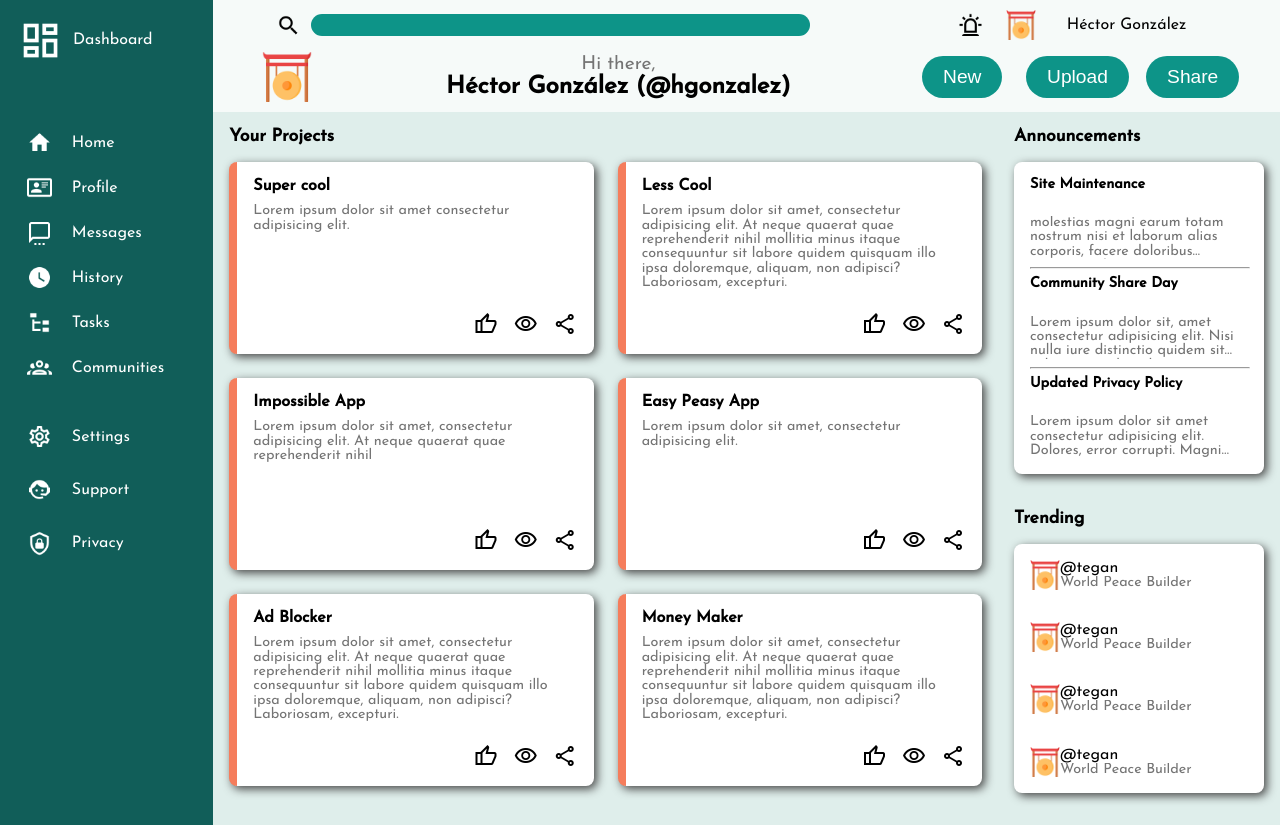
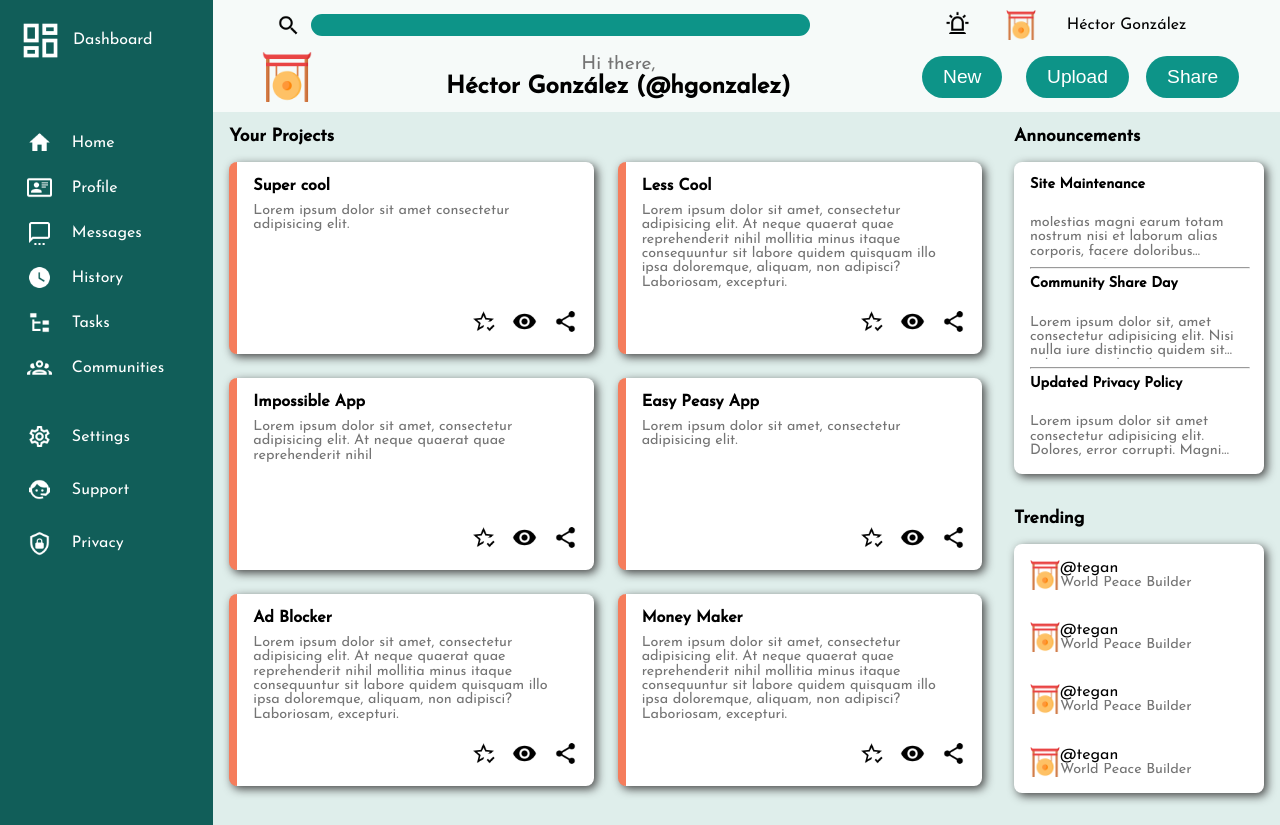
Before and after one commit to hectorgonzalezo/admin-dashboard, a plain HTML site: page index.html in a window 1280 px wide. Drawn offline with nearby package versions, Linux system fonts and the light colour scheme.

Commit message:
Add links and update icons in projects

```diff
--- a/index.html
+++ b/index.html
@@ -18,7 +18,7 @@
                 <input type="image" id="search-image" alt="Search" class="header-icon" src="images/magnify.png">
                 <input type="search" name="search" id="search">
             </form>
-            <img src="images/alarm-light-outline.png" alt="Alarm icon" class="header-icon">
+            <a href=""><img src="images/alarm-light-outline.png" alt="Alarm icon" class="header-icon"></a>
             <img src="images/gong.png" alt="Gong icon" id="gong-small">
             <h3>Héctor González</h3>
         </div>
@@ -42,42 +42,60 @@
         </div>
         <ul>
             <li>
+                <a href="#">
                     <img src="images/home.png" alt="home-icon" class="sidebar-icon">
                     <h2>Home</h2>
+                </a>
             </li>
             <li>
+                <a href="">
                     <img src="images/card-account-details-outline.png" alt="Profile icon" class="sidebar-icon">
                     <h2>Profile</h2>
+                </a>
             </li>
             <li>
+                <a href="">
                     <img src="images/message-settings-outline.png" alt="Messages icon" class="sidebar-icon">
                     <h2>Messages</h2>
+                </a>
             </li>
             <li>
+                <a href="">
                     <img src="images/clock.png" alt="History icon" class="sidebar-icon">
                     <h2>History</h2>
+                </a>
             </li>
             <li>
+                <a href="">
                     <img src="images/file-tree.png" alt="Tasks icon" class="sidebar-icon">
                     <h2>Tasks</h2>
+                </a>
             </li>
             <li>
+                <a href="">
                     <img src="images/account-group-outline.png" alt="Communities icon" class="sidebar-icon">
                     <h2>Communities</h2>
+                </a>
             </li>
         </ul>
         <ul>
             <li>
+                <a href="">
                     <img src="images/cog-outline.png" alt="Settings icon" class="sidebar-icon">
                     <h2>Settings</h2>
+                </a>
             </li>
             <li>
+                <a href="">
                     <img src="images/face-agent.png" alt="Support icon" class="sidebar-icon">
                     <h2>Support</h2>
+                </a>
             </li>
             <li>
+                <a href="">
                     <img src="images/shield-lock-outline.png" alt="Privacy icon" class="sidebar-icon">
                     <h2>Privacy</h2>
+                </a>
             </li>
         </ul>
     </nav>
@@ -89,9 +107,9 @@
                     <h3>Super cool</h3>
                     <p>Lorem ipsum dolor sit amet consectetur adipisicing elit. </p>
                     <div class="project-icons">
-                        <span class="material-symbols-outlined">thumb_up</span>
-                        <span class="material-symbols-outlined">visibility</span>
-                        <span class="material-symbols-outlined">share</span>
+                        <a href=""><img src="images/star-check-outline.png" alt="Like" class="project-icon"></a>
+                        <a href=""><img src="images/eye.png" alt="View" class="project-icon"></a>
+                        <a href=""><img src="images/share-variant.png" alt="" class="project-icon"></a>
                     </div>
                 </article>
                 <article>
@@ -101,9 +119,9 @@
                         mollitia minus itaque consequuntur sit labore quidem quisquam illo ipsa doloremque, aliquam, non
                         adipisci? Laboriosam, excepturi.</p>
                     <div class="project-icons">
-                        <span class="material-symbols-outlined">thumb_up</span>
-                        <span class="material-symbols-outlined">visibility</span>
-                        <span class="material-symbols-outlined">share</span>
+                        <a href=""><img src="images/star-check-outline.png" alt="Like" class="project-icon"></a>
+                        <a href=""><img src="images/eye.png" alt="View" class="project-icon"></a>
+                        <a href=""><img src="images/share-variant.png" alt="" class="project-icon"></a>
                     </div>
                 </article>
                 <article>
@@ -112,18 +130,18 @@
                         nihil
                     </p>
                     <div class="project-icons">
-                        <span class="material-symbols-outlined">thumb_up</span>
-                        <span class="material-symbols-outlined">visibility</span>
-                        <span class="material-symbols-outlined">share</span>
+                        <a href=""><img src="images/star-check-outline.png" alt="Like" class="project-icon"></a>
+                        <a href=""><img src="images/eye.png" alt="View" class="project-icon"></a>
+                        <a href=""><img src="images/share-variant.png" alt="" class="project-icon"></a>
                     </div>
                 </article>
                 <article>
                     <h3>Easy Peasy App</h3>
                     <p>Lorem ipsum dolor sit amet, consectetur adipisicing elit. </p>
                     <div class="project-icons">
-                        <span class="material-symbols-outlined">thumb_up</span>
-                        <span class="material-symbols-outlined">visibility</span>
-                        <span class="material-symbols-outlined">share</span>
+                        <a href=""><img src="images/star-check-outline.png" alt="Like" class="project-icon"></a>
+                        <a href=""><img src="images/eye.png" alt="View" class="project-icon"></a>
+                        <a href=""><img src="images/share-variant.png" alt="" class="project-icon"></a>
                     </div>
                 </article>
                 <article>
@@ -133,9 +151,9 @@
                         mollitia minus itaque consequuntur sit labore quidem quisquam illo ipsa doloremque, aliquam, non
                         adipisci? Laboriosam, excepturi.</p>
                     <div class="project-icons">
-                        <span class="material-symbols-outlined">thumb_up</span>
-                        <span class="material-symbols-outlined">visibility</span>
-                        <span class="material-symbols-outlined">share</span>
+                        <a href=""><img src="images/star-check-outline.png" alt="Like" class="project-icon"></a>
+                        <a href=""><img src="images/eye.png" alt="View" class="project-icon"></a>
+                        <a href=""><img src="images/share-variant.png" alt="" class="project-icon"></a>
                     </div>
                 </article>
                 <article>
@@ -145,9 +163,9 @@
                         mollitia minus itaque consequuntur sit labore quidem quisquam illo ipsa doloremque, aliquam, non
                         adipisci? Laboriosam, excepturi.</p>
                     <div class="project-icons">
-                        <span class="material-symbols-outlined">thumb_up</span>
-                        <span class="material-symbols-outlined">visibility</span>
-                        <span class="material-symbols-outlined">share</span>
+                        <a href=""><img src="images/star-check-outline.png" alt="Like" class="project-icon"></a>
+                        <a href=""><img src="images/eye.png" alt="View" class="project-icon"></a>
+                        <a href=""><img src="images/share-variant.png" alt="" class="project-icon"></a>
                     </div>
                 </article>
             </div>
--- a/styles/style.css
+++ b/styles/style.css
@@ -11,6 +11,7 @@
     --color-greyish: #bfdcd67f;
     --color-medium: #0d9488;
     --color-dark: #115e59;
+    --color-darkest: #073532;
     --color-complementary: rgb(245, 125, 92);
     font-family: 'Josefin Sans', sans-serif;
 }
@@ -148,9 +149,12 @@ nav {
     grid-template-rows: minmax(30px, 10vh) minmax(250px, 30vh) minmax(150px, 20vh) 1fr;
     gap: 40px;
 }
-
+a {
+    color: inherit;
+    text-decoration: inherit;
+}
 #branding,
-nav ul li {
+nav ul li a{
     display: grid;
     grid-template-columns: 1fr 3fr;
     align-items: center;
@@ -159,12 +163,17 @@ nav ul li {
     gap: 10px;
 }
 
+nav ul li a:hover{
+    background-color: var(--color-darkest)
+}
+
 #dashboard-logo {
     width: 45px;
 }
 
 .sidebar-icon,
-.header-icon {
+.header-icon,
+.project-icon {
     width: 25px;
     justify-self: center;
 }
@@ -175,7 +184,7 @@ nav ul {
     justify-content: space-around;
 }
 
-nav ul li {
+nav ul li{
     list-style: none;
 }
 
```
Also changed, not shown: images/eye.png (added), images/share-variant.png (added), images/star-check-outline.png (added). Lines whose indentation alone changed are shown as unchanged.
